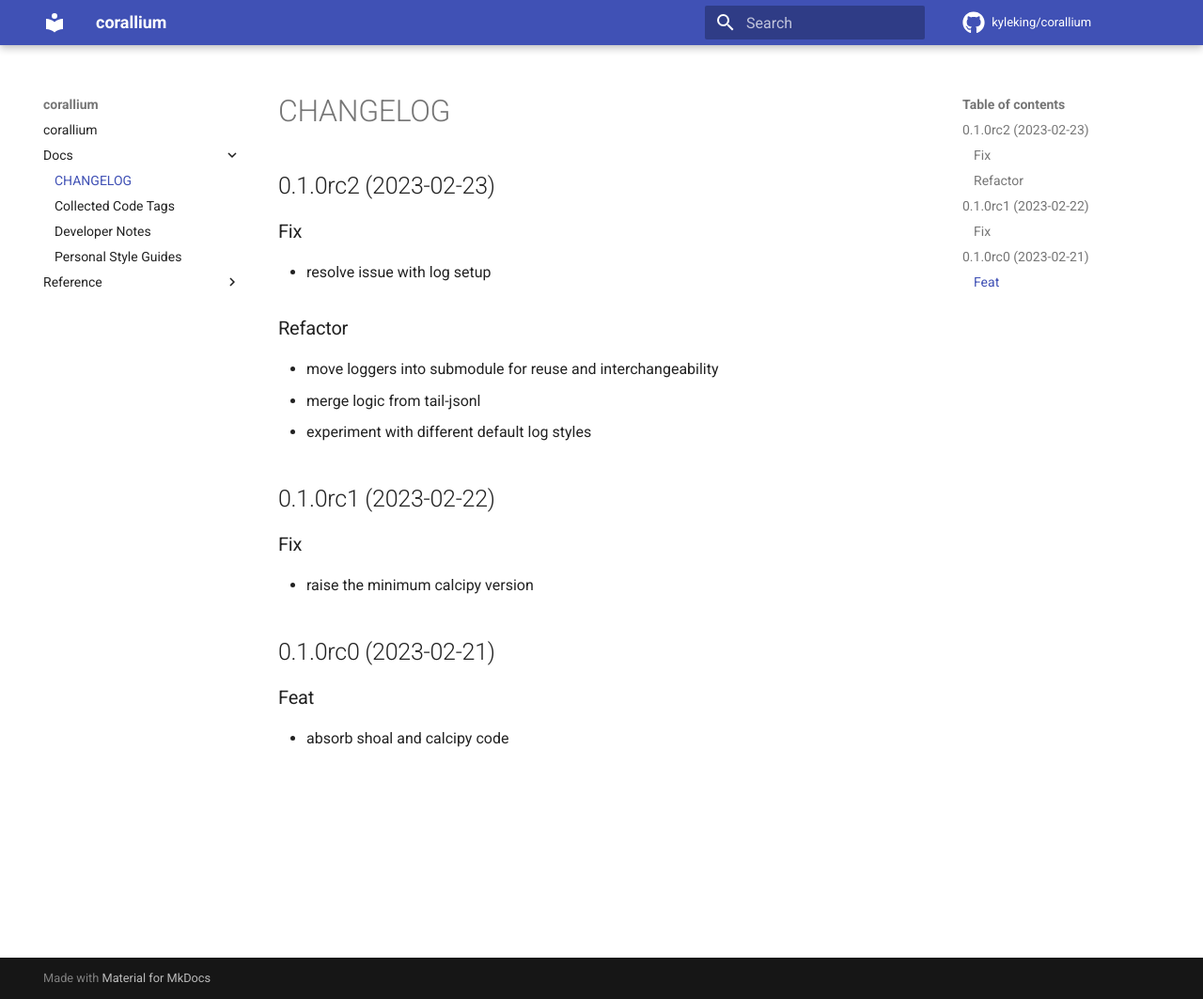
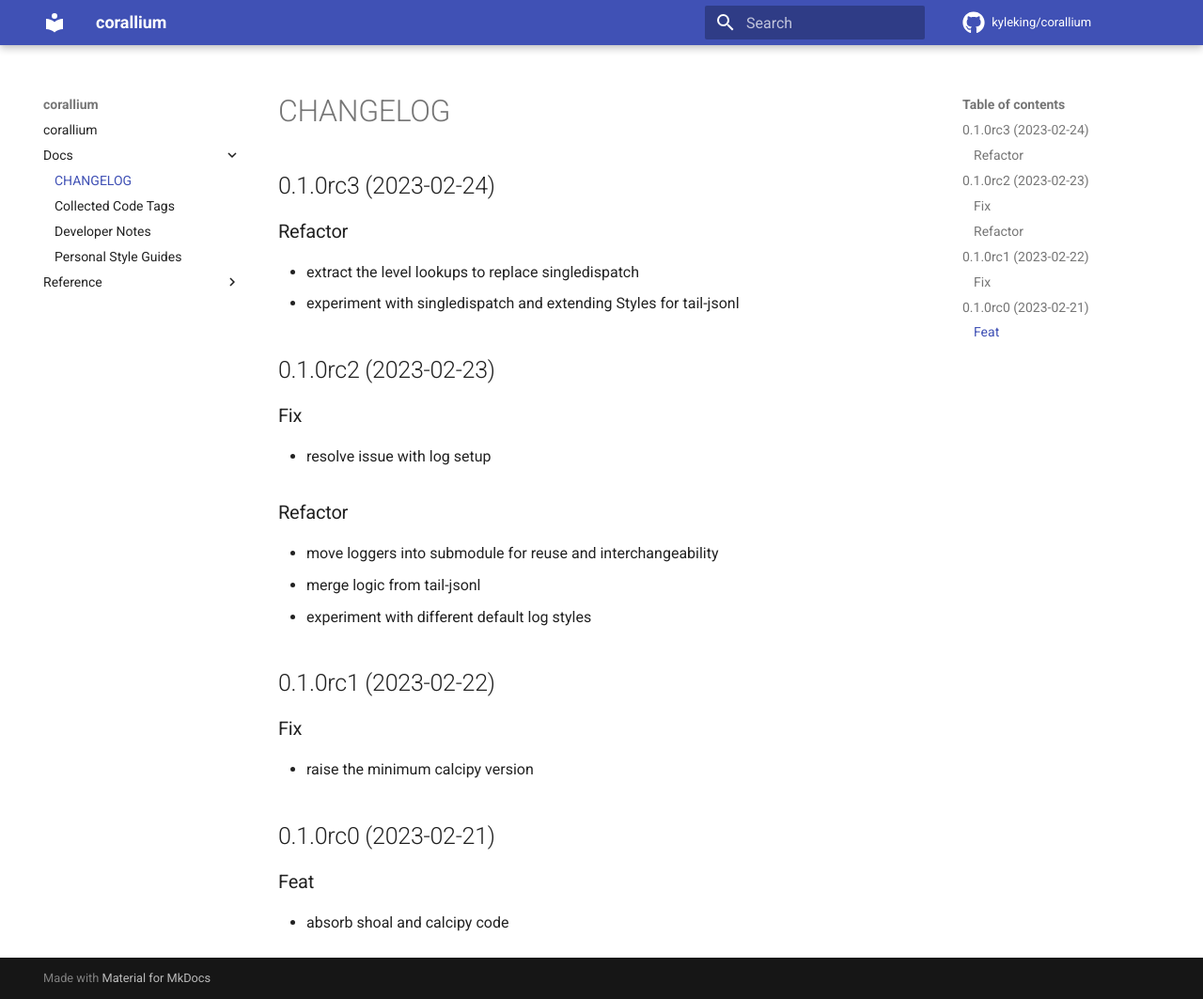
Before and after one commit to KyleKing/corallium, an MkDocs documentation site: the page built from docs/docs/CHANGELOG.md, in a window 1280 px wide and 1063 px high. Shown: the whole window at 94% size. Built offline with MkDocs 1.6.1 and Material for MkDocs 9.7.7, drawn with Linux system fonts in a browser that asks for light colours; comment, search, counter and statistics services are not loaded.

```diff
--- a/docs/docs/CHANGELOG.md
+++ b/docs/docs/CHANGELOG.md
@@ -1,3 +1,10 @@
+## 0.1.0rc3 (2023-02-24)
+
+### Refactor
+
+- extract the level lookups to replace singledispatch
+- experiment with singledispatch and extending Styles for tail-jsonl
+
 ## 0.1.0rc2 (2023-02-23)
 
 ### Fix
```
Also changed, not shown: docs/docs/DEVELOPER_GUIDE.md (+5 -5 lines), 3 other files.
